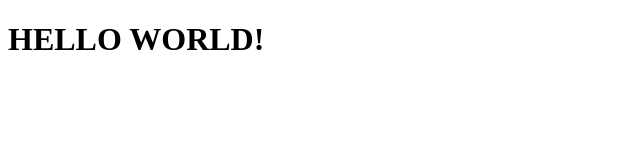
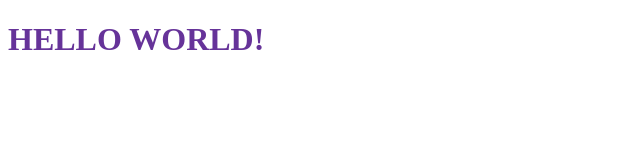
Before and after one commit to SashaVanzuriak/SashaVanzuriak.github.io, a plain HTML site: page index.html in a window 1280 px wide. Shown: the whole page, without its empty margins (0-640 px from the left). Drawn offline with Linux system fonts and the light colour scheme.

Commit message:
Add index.css

```diff
--- /dev/null
+++ b/index.css
@@ -0,0 +1,3 @@
+h1 {
+    color: rebeccapurple;
+}
--- a/index.html
+++ b/index.html
@@ -4,6 +4,7 @@
     <meta charset="UTF-8">
     <meta name="viewport" content="width=device-width, initial-scale=1.0">
     <meta http-equiv="X-UA-Compatible" content="ie=edge">
+    <link rel="stylesheet" href="index.css">
     <title>Document</title>
 </head>
 <body>
```
